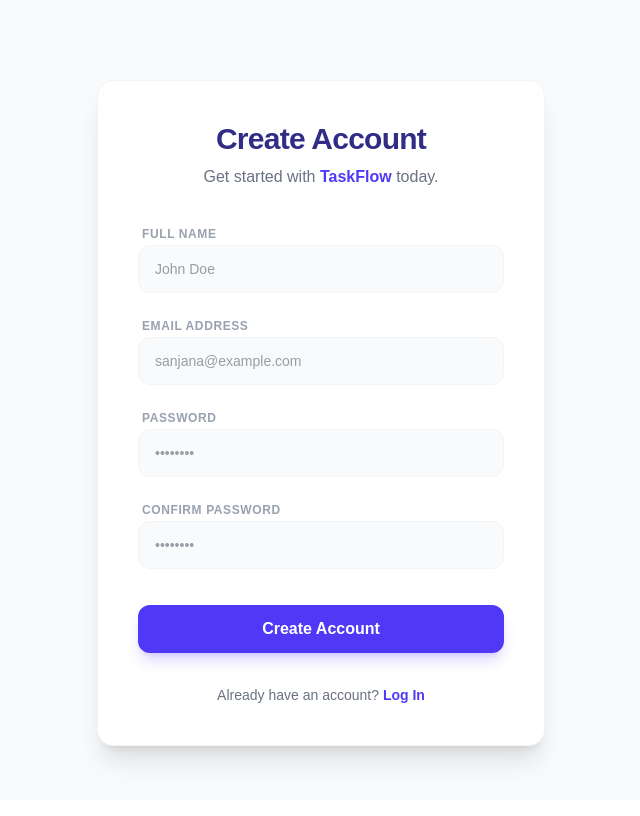
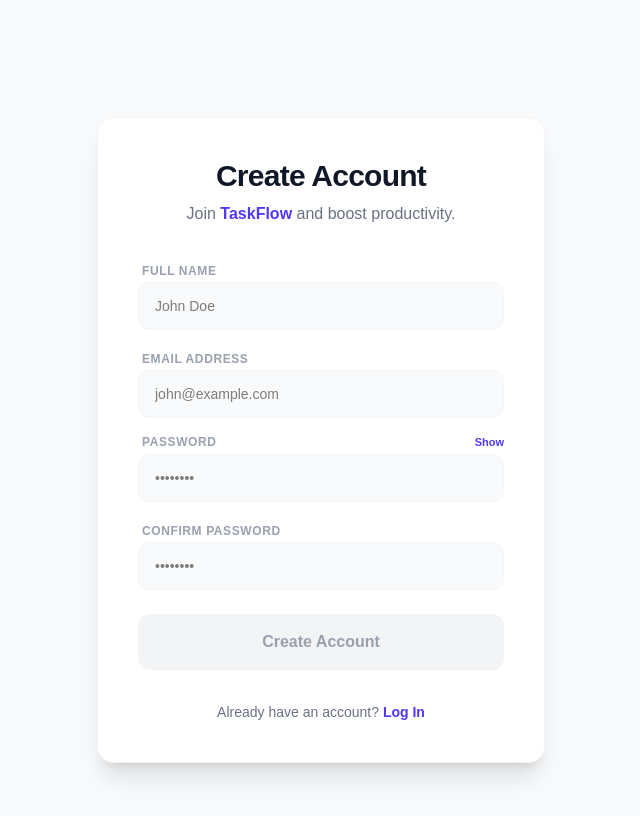
Before and after one commit to sanjanab-31/taskflow, a React (Vite) app in the folder client/: page /signup in a window 1280 px wide. Shown: the top 816 px of the page, without its empty margins (319-959 px from the left). Built offline with nearby package versions, Linux system fonts and the light colour scheme.

Commit message:
feat: implement user authentication pages with Tailwind CSS styling and form validation

```diff
--- a/client/src/index.css
+++ b/client/src/index.css
@@ -14,3 +14,16 @@ body {
 .transition-all {
   transition: all 0.2s cubic-bezier(0.4, 0, 0.2, 1);
 }
+
+@keyframes slideDown {
+  from { opacity: 0; transform: translateY(-10px); }
+  to { opacity: 1; transform: translateY(0); }
+}
+
+.animate-slideDown {
+  animation: slideDown 0.3s ease-out;
+}
+
+.focus-ring {
+  @apply focus:ring-2 focus:ring-indigo-500/20 focus:border-indigo-500 outline-none;
+}
--- a/client/src/pages/Login.jsx
+++ b/client/src/pages/Login.jsx
@@ -8,6 +8,8 @@ export default function Login() {
     password: ''
   });
   const [error, setError] = useState('');
+  const [showPassword, setShowPassword] = useState(false);
+  const [isSubmitting, setIsSubmitting] = useState(false);
 
   const handleChange = (e) => {
     const { name, value } = e.target;
@@ -17,11 +19,15 @@ export default function Login() {
   const handleLogin = (e) => {
     e.preventDefault();
     setError('');
+    setIsSubmitting(true);
 
+    // Simulate API delay
+    setTimeout(() => {
       const storedUser = localStorage.getItem('taskflow_user');
 
       if (!storedUser) {
-      setError('No user found. Please sign up first.');
+        setError('No account found with this email. Please sign up.');
+        setIsSubmitting(false);
         return;
       }
 
@@ -29,22 +35,29 @@ export default function Login() {
 
       if (formData.email !== email || formData.password !== password) {
         setError('Invalid email or password.');
+        setIsSubmitting(false);
         return;
       }
 
       // Login successful
+      setIsSubmitting(false);
       navigate('/');
+    }, 1000);
   };
 
   return (
-    <div className="max-w-md mx-auto bg-white p-10 rounded-2xl shadow-xl border border-gray-100 mt-20">
-      <header className="mb-10 text-center">
-        <h2 className="text-3xl font-bold text-gray-900 tracking-tight text-indigo-900">Welcome Back</h2>
-        <p className="mt-2 text-gray-500 font-medium">Log in to <span className="text-indigo-600 font-bold">TaskFlow</span>.</p>
+    <div className="min-h-screen flex items-center justify-center bg-gray-50 py-12 px-4 sm:px-6 lg:px-8">
+      <div className="max-w-md w-full bg-white p-10 rounded-2xl shadow-xl border border-gray-100 animate-slideDown">
+        <header className="mb-8 text-center">
+          <h2 className="text-3xl font-extrabold text-gray-900 tracking-tight text-indigo-900">Welcome Back</h2>
+          <p className="mt-2 text-gray-500 font-medium tracking-tight">Log in to access your projects on <span className="text-indigo-600 font-bold">TaskFlow</span>.</p>
         </header>
 
         {error && (
-        <div className="mb-6 p-3 bg-red-50 text-red-600 text-sm rounded-lg border border-red-200">
+          <div className="mb-6 p-4 bg-red-50 text-red-600 text-xs rounded-xl border border-red-200 flex items-center animate-pulse">
+            <svg className="w-5 h-5 mr-3 flex-shrink-0" fill="none" viewBox="0 0 24 24" stroke="currentColor">
+              <path strokeLinecap="round" strokeLinejoin="round" strokeWidth={2} d="M12 8v4m0 4h.01M21 12a9 9 0 11-18 0 9 9 0 0118 0z" />
+            </svg>
             {error}
           </div>
         )}
@@ -52,45 +65,59 @@ export default function Login() {
         <form onSubmit={handleLogin} className="space-y-5">
           <div className="space-y-1">
             <label className="text-xs font-bold text-gray-400 uppercase tracking-wider ml-1">Email Address</label>
-          <div className="h-12 rounded-xl bg-gray-50 flex items-center px-4 border border-gray-100 focus-within:border-indigo-300 focus-within:bg-white transition-all">
             <input
               type="email"
               name="email"
               value={formData.email}
               onChange={handleChange}
               placeholder="sanjana@example.com"
-                className="w-full bg-transparent text-sm outline-none text-gray-700"
+              className="w-full h-12 rounded-xl bg-gray-50 px-4 text-sm border border-gray-100 transition-all focus:ring-2 focus:ring-indigo-500/20 focus:border-indigo-500 outline-none"
               required
             />
           </div>
-        </div>
 
           <div className="space-y-1">
+            <div className="flex justify-between items-end mb-1">
               <label className="text-xs font-bold text-gray-400 uppercase tracking-wider ml-1">Password</label>
-          <div className="h-12 rounded-xl bg-gray-50 flex items-center px-4 border border-gray-100 focus-within:border-indigo-300 focus-within:bg-white transition-all">
+              <button type="button" onClick={() => setShowPassword(!showPassword)} className="text-[11px] text-indigo-600 font-bold hover:underline transition-all">
+                {showPassword ? 'Hide' : 'Show'}
+              </button>
+            </div>
             <input
-                type="password"
+              type={showPassword ? 'text' : 'password'}
               name="password"
               value={formData.password}
               onChange={handleChange}
               placeholder="••••••••"
-                className="w-full bg-transparent text-sm outline-none text-gray-700"
+              className="w-full h-12 rounded-xl bg-gray-50 px-4 text-sm border border-gray-100 transition-all focus:ring-2 focus:ring-indigo-500/20 focus:border-indigo-500 outline-none"
               required
             />
           </div>
+
+          <div className="flex justify-end p-1">
+            <span className="text-[11px] text-gray-400 font-medium hover:text-indigo-600 cursor-pointer transition-colors">
+              Forgot password?
+            </span>
           </div>
 
           <button
             type="submit"
-          className="w-full h-12 mt-4 rounded-xl bg-indigo-600 text-white font-bold shadow-lg shadow-indigo-600/20 hover:bg-indigo-700 hover:-translate-y-0.5 active:translate-y-0 transition-all cursor-pointer"
+            disabled={isSubmitting}
+            className={`w-full h-14 mt-4 rounded-xl text-white font-bold flex items-center justify-center transition-all ${isSubmitting ? 'bg-indigo-400 cursor-wait' : 'bg-indigo-600 shadow-lg shadow-indigo-600/20 hover:bg-indigo-700 hover:-translate-y-0.5'}`}
           >
-           Log In
+             {isSubmitting ? (
+               <svg className="animate-spin h-5 w-5 text-current" xmlns="http://www.w3.org/2000/svg" fill="none" viewBox="0 0 24 24">
+                 <circle className="opacity-25" cx="12" cy="12" r="10" stroke="currentColor" strokeWidth="4"></circle>
+                 <path className="opacity-75" fill="currentColor" d="M4 12a8 8 0 018-8V0C5.373 0 0 5.373 0 12h4zm2 5.291A7.962 7.962 0 014 12H0c0 3.042 1.135 5.824 3 7.938l3-2.647z"></path>
+               </svg>
+             ) : 'Sign In'}
           </button>
         </form>
 
-      <p className="mt-8 text-center text-sm text-gray-500">
-        Don't have an account? <Link to="/signup" className="text-indigo-600 font-semibold hover:underline">Sign Up</Link>
+        <p className="mt-10 text-center text-sm text-gray-500">
+          Don't have an account? <Link to="/signup" className="text-indigo-600 font-bold hover:underline transition-all">Create account</Link>
         </p>
+      </div>
     </div>
   );
 }
--- a/client/src/pages/Signup.jsx
+++ b/client/src/pages/Signup.jsx
@@ -1,4 +1,4 @@
-import React, { useState } from 'react';
+import React, { useState, useEffect } from 'react';
 import { useNavigate, Link } from 'react-router-dom';
 
 export default function Signup() {
@@ -9,98 +9,199 @@ export default function Signup() {
     password: '',
     confirmPassword: ''
   });
-  const [error, setError] = useState('');
+
+  const [errors, setErrors] = useState({});
+  const [showPassword, setShowPassword] = useState(false);
+  const [isSubmitting, setIsSubmitting] = useState(false);
+  const [success, setSuccess] = useState(false);
+  const [strength, setStrength] = useState({ score: 0, label: 'Weak', color: 'bg-gray-200' });
+
+  // Real-time validation
+  useEffect(() => {
+    const newErrors = {};
+
+    // Name validation
+    if (formData.fullName && formData.fullName.length < 3) {
+      newErrors.fullName = 'Full Name must be at least 3 characters.';
+    }
+
+    // Email validation
+    const emailRegex = /^[^\s@]+@[^\s@]+\.[^\s@]+$/;
+    if (formData.email && !emailRegex.test(formData.email)) {
+      newErrors.email = 'Please enter a valid email address.';
+    }
+
+    // Password validation
+    if (formData.password) {
+      const hasAlpha = /[a-zA-Z]/.test(formData.password);
+      const hasNum = /\d/.test(formData.password);
+      const hasSpecial = /[!@#$%^&*()_+{}\[\]:;"'<>,.?~\\/-]/.test(formData.password);
+
+      let score = 0;
+      if (formData.password.length >= 6) score++;
+      if (hasAlpha) score++;
+      if (hasNum) score++;
+      if (hasSpecial) score++;
+
+      let label = 'Weak';
+      let color = 'bg-red-500';
+      if (score === 3) { label = 'Medium'; color = 'bg-yellow-500'; }
+      if (score === 4) { label = 'Strong'; color = 'bg-green-500'; }
+
+      setStrength({ score, label, color });
+
+      if (formData.password.length < 6 || !hasAlpha || !hasNum || !hasSpecial) {
+        newErrors.password = 'Min 6 chars, 1 alphabet, 1 number, and 1 special character.';
+      }
+    } else {
+      setStrength({ score: 0, label: 'Weak', color: 'bg-gray-200' });
+    }
+
+    // Confirm Password validation
+    if (formData.confirmPassword && formData.confirmPassword !== formData.password) {
+      newErrors.confirmPassword = 'Passwords do not match.';
+    }
+
+    setErrors(newErrors);
+  }, [formData]);
 
   const handleChange = (e) => {
     const { name, value } = e.target;
     setFormData(prev => ({ ...prev, [name]: value }));
   };
 
-  const validatePassword = (password) => {
-    // Min 6 chars, at least 1 alphabet, 1 number, and 1 special character
-    const passwordRegex = /^(?=.*[a-zA-Z])(?=.*\d)(?=.*[!@#$%^&*()_+{}\[\]:;"'<>,.?~\\/-]).{6,}$/;
-    return passwordRegex.test(password);
+  const isFormValid = () => {
+    return (
+      formData.fullName.length >= 3 &&
+      /^[^\s@]+@[^\s@]+\.[^\s@]+$/.test(formData.email) &&
+      strength.score === 4 &&
+      formData.password === formData.confirmPassword &&
+      Object.keys(errors).length === 0
+    );
   };
 
-  const handleSignup = (e) => {
+  const handleSignup = async (e) => {
     e.preventDefault();
-    setError('');
+    if (!isFormValid()) return;
 
-    if (formData.password !== formData.confirmPassword) {
-      setError('Passwords do not match.');
-      return;
-    }
+    setIsSubmitting(true);
 
-    if (!validatePassword(formData.password)) {
-      setError('Password must be at least 6 characters long and include an alphabet, a number, and a special character.');
-      return;
-    }
-
-    // Save to localStorage
-    const userToSave = {
+    // Simulate API delay
+    setTimeout(() => {
+      localStorage.setItem('taskflow_user', JSON.stringify({
         fullName: formData.fullName,
         email: formData.email,
         password: formData.password
-    };
-    localStorage.setItem('taskflow_user', JSON.stringify(userToSave));
+      }));
 
-    // Navigate to login or dashboard
-    navigate('/login');
+      setIsSubmitting(false);
+      setSuccess(true);
+
+      // Redirect after showing success message
+      setTimeout(() => navigate('/login'), 1500);
+    }, 1200);
   };
 
   return (
-    <div className="max-w-md mx-auto bg-white p-10 rounded-2xl shadow-xl border border-gray-100 mt-10">
+    <div className="min-h-screen flex items-center justify-center bg-gray-50 py-12 px-4 sm:px-6 lg:px-8">
+      <div className="max-w-md w-full bg-white p-10 rounded-2xl shadow-xl border border-gray-100 animate-slideDown">
         <header className="mb-8 text-center">
-        <h2 className="text-3xl font-bold text-gray-900 tracking-tight text-indigo-900">Create Account</h2>
-        <p className="mt-2 text-gray-500 font-medium">Get started with <span className="text-indigo-600 font-bold">TaskFlow</span> today.</p>
+          <h2 className="text-3xl font-extrabold text-gray-900 tracking-tight">Create Account</h2>
+          <p className="mt-2 text-gray-500 font-medium">Join <span className="text-indigo-600 font-bold">TaskFlow</span> and boost productivity.</p>
         </header>
 
-      {error && (
-        <div className="mb-6 p-3 bg-red-50 text-red-600 text-sm rounded-lg border border-red-200">
-          {error}
+        {success && (
+          <div className="mb-6 p-4 bg-green-50 text-green-700 text-sm rounded-xl border border-green-200 flex items-center gap-3">
+            <svg className="w-5 h-5 flex-shrink-0" fill="currentColor" viewBox="0 0 20 20">
+              <path fillRule="evenodd" d="M10 18a8 8 0 100-16 8 8 0 000 16zm3.707-9.293a1 1 0 00-1.414-1.414L9 10.586 7.707 9.293a1 1 0 00-1.414 1.414l2 2a1 1 0 001.414 0l4-4z" clipRule="evenodd" />
+            </svg>
+            Account created successfully! Redirecting...
           </div>
         )}
 
-      <form onSubmit={handleSignup} className="space-y-5">
+        <form onSubmit={handleSignup} className="space-y-4">
+          {/* Full Name */}
           <div className="space-y-1">
             <label className="text-xs font-bold text-gray-400 uppercase tracking-wider ml-1">Full Name</label>
-          <div className="h-12 rounded-xl bg-gray-50 flex items-center px-4 border border-gray-100 focus-within:border-indigo-300 focus-within:bg-white transition-all">
-             <input type="text" name="fullName" value={formData.fullName} onChange={handleChange} placeholder="John Doe" className="w-full bg-transparent text-sm outline-none text-gray-700" required />
+            <input
+              type="text" name="fullName" value={formData.fullName} onChange={handleChange}
+              placeholder="John Doe"
+              className={`w-full h-12 rounded-xl bg-gray-50 px-4 text-sm border transition-all focus:ring-2 focus:ring-indigo-500/20 focus:border-indigo-500 outline-none ${errors.fullName ? 'border-red-300 bg-red-50/10' : 'border-gray-100'}`}
+              required
+            />
+            {errors.fullName && <p className="text-[10px] text-red-500 font-semibold ml-1">{errors.fullName}</p>}
+          </div>
+
+          {/* Email */}
+          <div className="space-y-1">
+            <label className="text-xs font-bold text-gray-400 uppercase tracking-wider ml-1">Email Address</label>
+            <input
+              type="email" name="email" value={formData.email} onChange={handleChange}
+              placeholder="john@example.com"
+              className={`w-full h-12 rounded-xl bg-gray-50 px-4 text-sm border transition-all focus:ring-2 focus:ring-indigo-500/20 focus:border-indigo-500 outline-none ${errors.email ? 'border-red-300 bg-red-50/10' : 'border-gray-100'}`}
+              required
+            />
+            {errors.email && <p className="text-[10px] text-red-500 font-semibold ml-1">{errors.email}</p>}
+          </div>
+
+          {/* Password */}
+          <div className="space-y-1">
+            <div className="flex justify-between items-end mb-1">
+              <label className="text-xs font-bold text-gray-400 uppercase tracking-wider ml-1">Password</label>
+              <button type="button" onClick={() => setShowPassword(!showPassword)} className="text-[11px] text-indigo-600 font-bold hover:underline">
+                {showPassword ? 'Hide' : 'Show'}
+              </button>
+            </div>
+            <input
+              type={showPassword ? 'text' : 'password'} name="password" value={formData.password} onChange={handleChange}
+              placeholder="••••••••"
+              className={`w-full h-12 rounded-xl bg-gray-50 px-4 text-sm border transition-all focus:ring-2 focus:ring-indigo-500/20 focus:border-indigo-500 outline-none ${errors.password ? 'border-red-300 bg-red-50/10' : 'border-gray-100'}`}
+              required
+            />
+            {/* Strength indicator */}
+            {formData.password && (
+              <div className="mt-2 space-y-1 px-1">
+                <div className="flex justify-between text-[10px] font-bold uppercase tracking-widest text-gray-400">
+                  <span>Strength: <span className={strength.label === 'Strong' ? 'text-green-600' : strength.label === 'Medium' ? 'text-yellow-600' : 'text-red-500'}>{strength.label}</span></span>
+                </div>
+                <div className="h-1.5 w-full bg-gray-100 rounded-full overflow-hidden">
+                  <div className={`h-full transition-all duration-500 ${strength.color}`} style={{ width: `${(strength.score / 4) * 100}%` }}></div>
                 </div>
               </div>
-
-        <div className="space-y-1">
-          <label className="text-xs font-bold text-gray-400 uppercase tracking-wider ml-1">Email Address</label>
-          <div className="h-12 rounded-xl bg-gray-50 flex items-center px-4 border border-gray-100 focus-within:border-indigo-300 focus-within:bg-white transition-all">
-             <input type="email" name="email" value={formData.email} onChange={handleChange} placeholder="sanjana@example.com" className="w-full bg-transparent text-sm outline-none text-gray-700" required />
-          </div>
+            )}
+            {errors.password && <p className="text-[10px] text-red-500 font-semibold ml-1 mt-2">{errors.password}</p>}
           </div>
 
-        <div className="space-y-1">
-          <label className="text-xs font-bold text-gray-400 uppercase tracking-wider ml-1">Password</label>
-          <div className="h-12 rounded-xl bg-gray-50 flex items-center px-4 border border-gray-100 focus-within:border-indigo-300 focus-within:bg-white transition-all">
-             <input type="password" name="password" value={formData.password} onChange={handleChange} placeholder="••••••••" className="w-full bg-transparent text-sm outline-none text-gray-700" required />
-          </div>
-        </div>
-
+          {/* Confirm Password */}
           <div className="space-y-1">
             <label className="text-xs font-bold text-gray-400 uppercase tracking-wider ml-1">Confirm Password</label>
-          <div className="h-12 rounded-xl bg-gray-50 flex items-center px-4 border border-gray-100 focus-within:border-indigo-300 focus-within:bg-white transition-all">
-             <input type="password" name="confirmPassword" value={formData.confirmPassword} onChange={handleChange} placeholder="••••••••" className="w-full bg-transparent text-sm outline-none text-gray-700" required />
-          </div>
+            <input
+              type={showPassword ? 'text' : 'password'} name="confirmPassword" value={formData.confirmPassword} onChange={handleChange}
+              placeholder="••••••••"
+              className={`w-full h-12 rounded-xl bg-gray-50 px-4 text-sm border transition-all focus:ring-2 focus:ring-indigo-500/20 focus:border-indigo-500 outline-none ${errors.confirmPassword ? 'border-red-300 bg-red-50/10' : 'border-gray-100'}`}
+              required
+            />
+            {errors.confirmPassword && <p className="text-[10px] text-red-500 font-semibold ml-1">{errors.confirmPassword}</p>}
           </div>
 
           <button
             type="submit"
-          className="w-full h-12 mt-4 rounded-xl bg-indigo-600 text-white font-bold shadow-lg shadow-indigo-600/20 hover:bg-indigo-700 hover:-translate-y-0.5 active:translate-y-0 transition-all cursor-pointer"
+            disabled={!isFormValid() || isSubmitting}
+            className={`w-full h-14 mt-6 rounded-xl font-bold flex items-center justify-center transition-all ${isFormValid() ? 'bg-indigo-600 text-white shadow-lg shadow-indigo-600/20 hover:bg-indigo-700 hover:-translate-y-0.5' : 'bg-gray-100 text-gray-400 cursor-not-allowed'}`}
           >
-           Create Account
+             {isSubmitting ? (
+               <svg className="animate-spin h-5 w-5 text-current" xmlns="http://www.w3.org/2000/svg" fill="none" viewBox="0 0 24 24">
+                 <circle className="opacity-25" cx="12" cy="12" r="10" stroke="currentColor" strokeWidth="4"></circle>
+                 <path className="opacity-75" fill="currentColor" d="M4 12a8 8 0 018-8V0C5.373 0 0 5.373 0 12h4zm2 5.291A7.962 7.962 0 014 12H0c0 3.042 1.135 5.824 3 7.938l3-2.647z"></path>
+               </svg>
+             ) : 'Create Account'}
           </button>
         </form>
 
         <p className="mt-8 text-center text-sm text-gray-500">
-        Already have an account? <Link to="/login" className="text-indigo-600 font-semibold hover:underline">Log In</Link>
+          Already have an account? <Link to="/login" className="text-indigo-600 font-bold hover:underline">Log In</Link>
         </p>
+      </div>
     </div>
   );
 }
```
Lines whose indentation alone changed are shown as unchanged.
